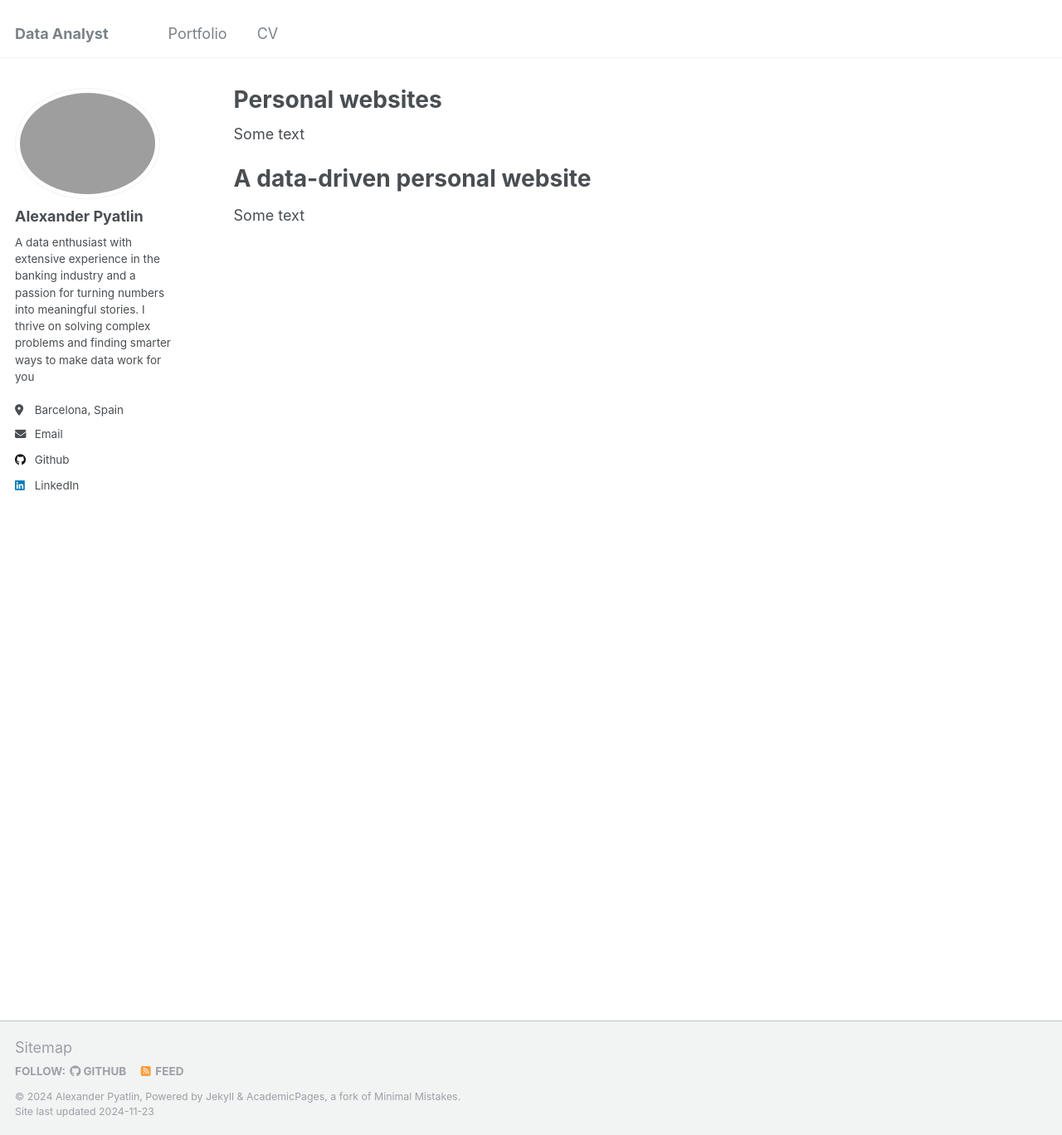
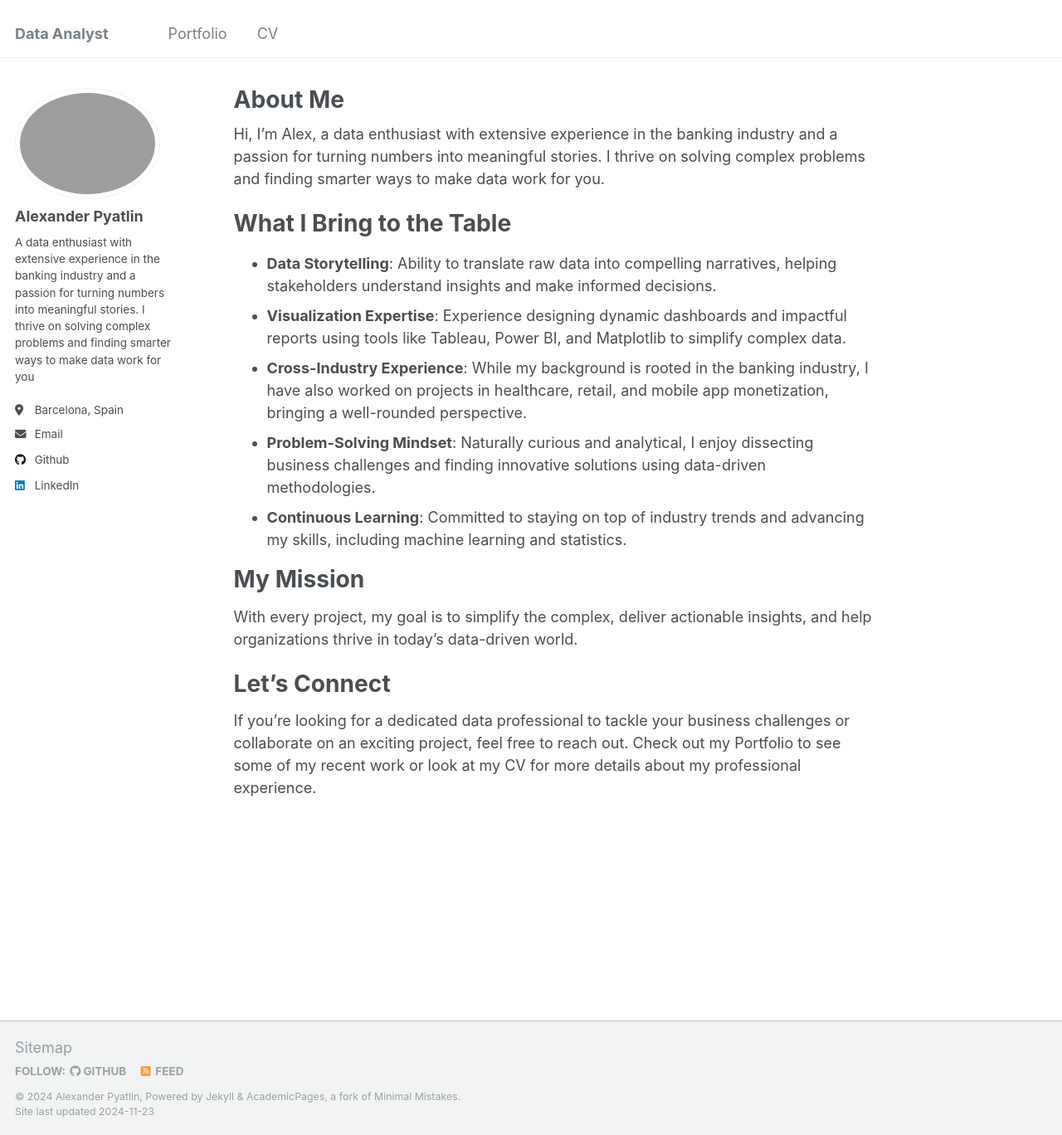
Before and after one commit to AlexPyatlin/alexpyatlin.github.io, a Jekyll site: the page built from _pages/about.md, in a window 1280 px wide and 1368 px high. Shown: the whole window at 83% size. Built offline with Jekyll 4.4.1, drawn with Linux system fonts in a browser that asks for light colours.

Commit message:
Update about.md

```diff
--- a/_pages/about.md
+++ b/_pages/about.md
@@ -1,14 +1,26 @@
 ---
 permalink: /
-title: "Personal websites"
+title: "About Me"
 author_profile: true
 redirect_from:
   - /about/
   - /about.html
 ---
 
-Some text
+Hi, I’m Alex, a data enthusiast with extensive experience in the banking industry and a passion for turning numbers into meaningful stories. I thrive on solving complex problems and finding smarter ways to make data work for you.
 
-A data-driven personal website
+What I Bring to the Table
 ======
-Some text
+- **Data Storytelling**: Ability to translate raw data into compelling narratives, helping stakeholders understand insights and make informed decisions.
+- **Visualization Expertise**: Experience designing dynamic dashboards and impactful reports using tools like Tableau, Power BI, and Matplotlib to simplify complex data.
+- **Cross-Industry Experience**: While my background is rooted in the banking industry, I have also worked on projects in healthcare, retail, and mobile app monetization, bringing a well-rounded perspective.
+- **Problem-Solving Mindset**: Naturally curious and analytical, I enjoy dissecting business challenges and finding innovative solutions using data-driven methodologies.
+- **Continuous Learning**: Committed to staying on top of industry trends and advancing my skills, including machine learning and statistics.
+
+My Mission
+======
+With every project, my goal is to simplify the complex, deliver actionable insights, and help organizations thrive in today’s data-driven world.
+
+Let’s Connect
+======
+If you're looking for a dedicated data professional to tackle your business challenges or collaborate on an exciting project, feel free to reach out. Check out my Portfolio to see some of my recent work or look at my CV for more details about my professional experience.
```
